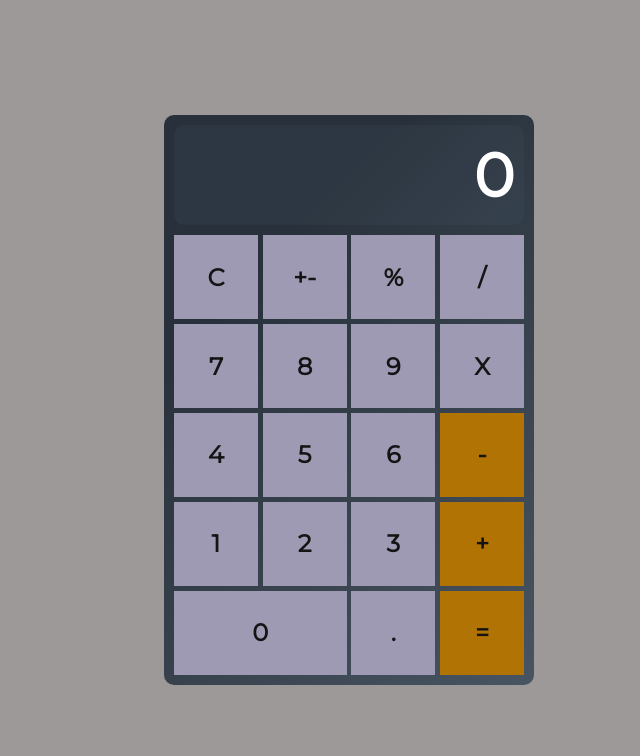
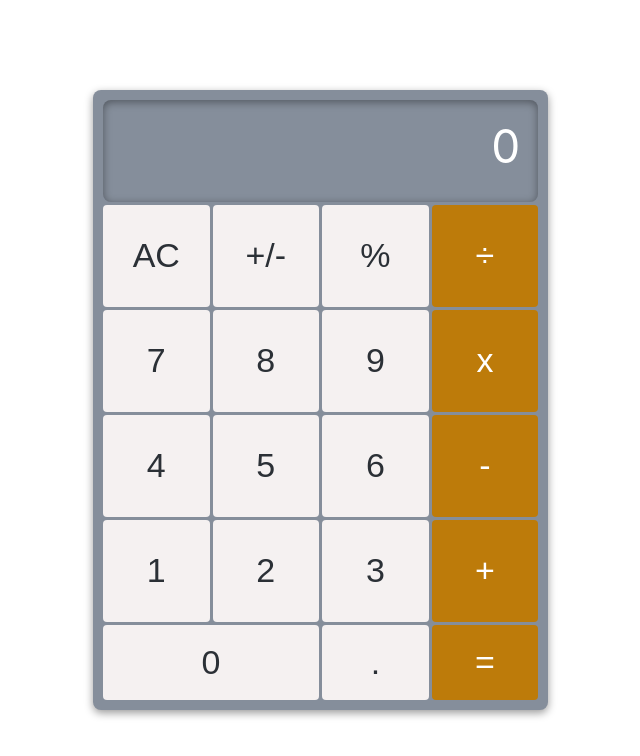
Before and after one commit to david30-maker/Math-magicians, a React (Create React App) app: page / in a window 1280 px wide. Shown: the top 756 px of the page, without its empty margins (291-931 px from the left). Built offline with nearby package versions, Linux system fonts and the light colour scheme.

Commit message:
create events functionality

```diff
--- /dev/null
+++ b/src/App.css
@@ -0,0 +1,39 @@
+.App {
+  text-align: center;
+}
+
+.App-logo {
+  height: 40vmin;
+  pointer-events: none;
+}
+
+@media (prefers-reduced-motion: no-preference) {
+  .App-logo {
+    animation: App-logo-spin infinite 18s linear;
+  }
+}
+
+.App-header {
+  background-color: #454e61;
+  min-height: 100vh;
+  display: flex;
+  flex-direction: column;
+  align-items: center;
+  justify-content: center;
+  font-size: 12px;
+  color: white;
+}
+
+.App-link {
+  color: #4ad0f5;
+}
+
+@keyframes App-logo-spin {
+  from {
+    transform: rotate(0deg);
+  }
+
+  to {
+    transform: rotate(360deg);
+  }
+}
--- a/src/App.js
+++ b/src/App.js
@@ -1,154 +1,14 @@
-/*eslint-disable*/
-import React, { useState } from 'react';
-import {
-  Wrapper, Screen, ButtonBox, Button,
-} from './components/Calculator';
+import './App.css';
+import Calculator from './components/Calculator';
 
-const btnValues = [
-  ['C', '+-', '%', '/'],
-  [7, 8, 9, 'X'],
-  [4, 5, 6, '-'],
-  [1, 2, 3, '+'],
-  [0, '.', '='],
-];
-
-const toLocaleString = (num) => String(num).replace(/(?<!\..*)(\d)(?=(?:\d{3})+(?:\.|$))/g, '$1 ');
-
-const removeSpaces = (num) => num.toString().replace(/\s/g, '');
-
-const App = () => {
-  const [calc, setCalc] = useState({
-    sign: '',
-    num: 0,
-    res: 0,
-  });
-
-  const numClickHandler = (e) => {
-    e.preventDefault();
-    const value = e.target.innerHTML;
-
-    if (removeSpaces(calc.num).length < 16) {
-      setCalc({
-        ...calc,
-        num:
-          calc.num === 0 && value === '0' ? '0'
-            : removeSpaces(calc.num) % 1 === 0
-              ? toLocaleString(Number(removeSpaces(calc.num + value)))
-              : toLocaleString(calc.num + value),
-        res: !calc.sign ? 0 : calc.res,
-      });
-    }
-  };
-
-  const commaClickHandler = (e) => {
-    e.preventDefault();
-    const value = e.target.innerHTML;
-
-    setCalc({
-      ...calc,
-      num: !calc.num.toString().includes('.') ? calc.num + value : calc.num,
-    });
-  };
-
-  const signClickHandler = (e) => {
-    e.preventDefault();
-    const value = e.target.innerHTML;
-
-    setCalc({
-      ...calc,
-      sign: value,
-      res: !calc.res && calc.num ? calc.num : calc.res,
-      num: 0,
-    });
-  };
-
-  const equalsClickHandler = () => {
-    if (calc.sign && calc.num) {
-      const math = (a, b, sign) => (sign === '+'
-        ? a + b
-        : sign === '-'
-          ? a - b
-          : sign === 'X'
-            ? a * b
-            : a / b);
-
-      setCalc({
-        ...calc,
-        res:
-          calc.num === '0' && calc.sign === '/'
-            ? "Can't divide with 0"
-            : toLocaleString(
-              math(
-                Number(removeSpaces(calc.res)),
-                Number(removeSpaces(calc.num)),
-                calc.sign,
-              ),
-            ),
-        sign: '',
-        num: 0,
-      });
-    }
-  };
-
-  const invertClickHandler = () => {
-    setCalc({
-      ...calc,
-      num: calc.num ? toLocaleString(removeSpaces(calc.num) * -1) : 0,
-      res: calc.res ? toLocaleString(removeSpaces(calc.res) * -1) : 0,
-      sign: '',
-    });
-  };
-
-  const percentClickHandler = () => {
-    let num = calc.num ? parseFloat(removeSpaces(calc.num)) : 0;
-    let res = calc.res ? parseFloat(removeSpaces(calc.res)) : 0;
-
-    setCalc({
-      ...calc,
-      num: (num /= Math.pow(100, 1)),
-      res: (res /= Math.pow(100, 1)),
-      sign: '',
-    });
-  };
-
-  const resetClickHandler = () => {
-    setCalc({
-      ...calc,
-      sign: '',
-      num: 0,
-      res: 0,
-    });
-  };
-
+function App() {
   return (
-    <Wrapper>
-      <Screen value={calc.num ? calc.num : calc.res} />
-      <ButtonBox>
-        {btnValues.flat().map((btn, i) => (
-          <Button
-            key={i}
-            className={btn === '=' ? 'equals' : ''}
-            value={btn}
-            onClick={
-              btn === 'C'
-                ? resetClickHandler
-                : btn === '+-'
-                  ? invertClickHandler
-                  : btn === '%'
-                    ? percentClickHandler
-                    : btn === '='
-                      ? equalsClickHandler
-                      : btn === '/' || btn === 'X' || btn === '-' || btn === '+'
-                        ? signClickHandler
-                        : btn === '.'
-                          ? commaClickHandler
-                          : numClickHandler
-            }
-          />
-        ))}
-      </ButtonBox>
-    </Wrapper>
+    <div className="App">
+      <div className="calculator">
+        <Calculator />
+      </div>
+    </div>
   );
-};
+}
 
 export default App;
--- a/src/components/Calculator.js
+++ b/src/components/Calculator.js
@@ -1,27 +1,47 @@
-/*eslint-disable*/
-export const Wrapper = ({ children }) => <div className="wrapper">{children}</div>;
+import React, { useState } from 'react';
+import classes from './Calculator.module.css';
+import calculate from './logic/calculate';
 
-export const Screen = ({ value }) => (
-    <div className="screen" mode="single" max={70}>
-        {value}
-    </div>
-);
+const Calculator = () => {
+  const [calculatorValue, setCalculatorValue] = useState({
+    total: null,
+    next: null,
+    operation: null,
+  });
 
-export const ButtonBox = ({ children }) => <div className="buttonBox">{children}</div>;
+  const handleClick = (buttonName) => {
+    const newValue = calculate(calculatorValue, buttonName);
+    setCalculatorValue(newValue);
+  };
 
-const getStyleName = btn => {
-    const className = {
-        '0': 'zero',
-        '÷': 'operator',
-        'x': 'operator',
-        '-': 'operator',
-        '+': 'operator',
-        '=': 'equals'
-    }
-    return className[btn]
-}
-export const Button = ({ value, onClick }) => (
-    <button className={`${getStyleName(value)} button`} onClick={onClick}>
-        {value}
-    </button>
-);
+  const displayValue = calculatorValue.next || calculatorValue.total || '0';
+
+  return (
+    <>
+      <div className={classes.calculator}>
+        <div className={classes.data}>{displayValue}</div>
+        <button type="button" onClick={() => handleClick('AC')}>AC</button>
+        <button type="button" onClick={() => handleClick('+/-')}>+/-</button>
+        <button type="button" onClick={() => handleClick('%')}>%</button>
+        <button type="button" className={classes.opera} onClick={() => handleClick('÷')}>÷</button>
+        <button type="button" onClick={() => handleClick('7')}>7</button>
+        <button type="button" onClick={() => handleClick('8')}>8</button>
+        <button type="button" onClick={() => handleClick('9')}>9</button>
+        <button type="button" className={classes.opera} onClick={() => handleClick('x')}>x</button>
+        <button type="button" onClick={() => handleClick('4')}>4</button>
+        <button type="button" onClick={() => handleClick('5')}>5</button>
+        <button type="button" onClick={() => handleClick('6')}>6</button>
+        <button type="button" className={classes.opera} onClick={() => handleClick('-')}>-</button>
+        <button type="button" onClick={() => handleClick('1')}>1</button>
+        <button type="button" onClick={() => handleClick('2')}>2</button>
+        <button type="button" onClick={() => handleClick('3')}>3</button>
+        <button type="button" className={classes.opera} onClick={() => handleClick('+')}>+</button>
+        <button type="button" className={classes.zeros} onClick={() => handleClick('0')}>0</button>
+        <button type="button" onClick={() => handleClick('.')}>.</button>
+        <button type="button" className={classes.equals} onClick={() => handleClick('=')}>=</button>
+      </div>
+    </>
+  );
+};
+
+export default Calculator;
--- /dev/null
+++ b/src/components/Calculator.module.css
@@ -0,0 +1,58 @@
+.calculator {
+    margin: 7% 0 0 30%;
+    display: grid;
+    grid-template-columns: repeat(4, 1fr);
+    grid-template-rows: repeat(5, 1fr);
+    grid-gap: 3px;
+    padding: 10px;
+    background-color: #858e9b;
+    border-radius: 8px;
+    box-shadow: 0 3px 8px rgba(0, 0, 0, 0.4);
+    width: 34vw;
+    height: 75vh;
+  }
+
+  .data {
+     grid-column: 1 / span 4;
+    padding: 18px;
+    font-size: 46px;
+    text-align: right;
+    color: #fff;
+    background-color: #858e9b;
+    border-radius: 8px;
+    box-shadow: inset 0 2px 8px rgba(0, 0, 0, 0.4);
+  }
+
+  button {
+    border: none;
+    border-radius: 4px;
+    font-size: 34px;
+    padding: 18px;
+    background-color: #f5f1f1;
+    color: #2b3036;
+    cursor: pointer;
+  }
+
+  button:focus {
+    outline: none;
+  }
+
+  button:active {
+    background-color: #d1cccc;
+  }
+
+  .equals {
+    background-color: #bd7b0a;;
+    color: #fff;
+    border-radius: 4px;
+  }
+
+  .opera {
+    background-color: #bd7b0a;
+    color: #fff;
+  }
+
+  button.zeros {
+    grid-column: 1 / span 2;
+    border-radius: 4px;
+  }
--- a/src/logic/operate.js
+++ b/src/components/logic/operate.js
@@ -1,4 +1,3 @@
-/*eslint-disable*/
 import Big from 'big.js';
 
 export default function operate(numberOne, numberTwo, operation) {
--- a/src/index.css
+++ b/src/index.css
@@ -1,80 +1,27 @@
-@import url("https://fonts.googleapis.com/css2?family=Montserrat&display=swap");
-
-* {
+body {
   margin: 0;
-  padding: 0;
-  font-family: "Montserrat", sans-serif;
+  font-family:
+    -apple-system,
+    BlinkMacSystemFont,
+    'Segoe UI',
+    'Roboto',
+    'Oxygen',
+    'Ubuntu',
+    'Cantarell',
+    'Fira Sans',
+    'Droid Sans',
+    'Helvetica Neue',
+    sans-serif;
+  -webkit-font-smoothing: antialiased;
+  -moz-osx-font-smoothing: grayscale;
 }
 
-body {
-  height: 100vh;
-  display: flex;
-  align-items: center;
-  justify-content: center;
-  background-color: #9e9999;
-  background-image: linear-gradient(315deg, #9e9999 0%, #9e9999 74%);
+code {
+  font-family:
+    source-code-pro,
+    Menlo,
+    Monaco,
+    Consolas,
+    'Courier New',
+    monospace;
 }
-
-.wrapper {
-  width: 350px;
-  height: 550px;
-  padding: 10px;
-  border-radius: 10px;
-  background-color: #485461;
-  background-image: linear-gradient(315deg, #485461 0%, #28313b 74%);
-}
-
-.screen {
-  height: 100px;
-  width: 100%;
-  margin-bottom: 10px;
-  padding: 0 10px;
-  background-color: #4357692d;
-  border-radius: 10px;
-  display: flex;
-  align-items: center;
-  justify-content: flex-end;
-  color: white;
-  font-weight: bold;
-  font-size: 3.8rem;
-  box-sizing: border-box;
-}
-
-.buttonBox {
-  width: 100%;
-  height: calc(100% - 110px);
-  display: grid;
-  grid-template-columns: repeat(4, 1fr);
-  grid-template-rows: repeat(5, 1fr);
-  grid-gap: 0.3rem;
-}
-
-button {
-  border: none;
-  background-color: rgb(158, 154, 180);
-  font-size: 1.5rem;
-  color: rgb(20, 20, 20);
-  font-weight: bold;
-  cursor: pointer;
-  outline: none;
-}
-
-button:hover {
-  background-color: rgb(210, 207, 228);
-}
-
-.equals {
-  background-color: rgb(177, 116, 4);
-}
-
-.equals:hover {
-  background-color: rgb(184, 173, 255);
-}
-
-.zero {
-  grid-column: 1 / 3;
-}
-
-.operator {
-  background-color: rgb(177, 116, 4);
-}
```
Also changed, not shown: src/index.js (+5 -7 lines), public/logo192.png (deleted), public/logo512.png (deleted), public/robots.txt (deleted), src/components/logic/calculate.js (renamed from src/logic/calculate.js).
